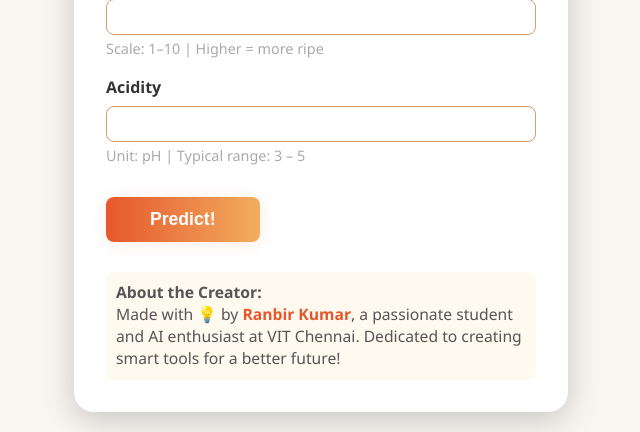
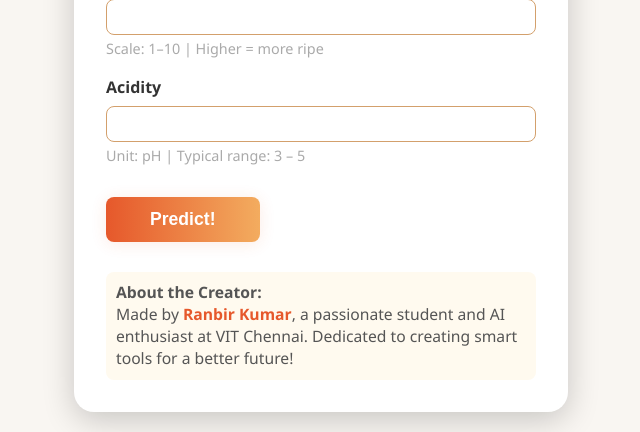
Before and after one commit to Ranbirkumar26/apple_q_detection, a Flask app: page / in a window 1280 px wide. Shown: the part 913-1345 px from the top of the page, without its empty margins (319-959 px from the left). Run offline with Flask 3, Linux system fonts and the light colour scheme; parts of the project's set-up code (start-up, migrations or seed data) failed here and were passed over.

Commit message:
Update credit section in index.html

```diff
--- a/templates/index.html
+++ b/templates/index.html
@@ -320,7 +320,7 @@
         <!-- About the Creator -->
         <div class="credit" aria-label="About the Creator">
             <strong>About the Creator:</strong><br />
-            Made with 💡 by <a href="https://ranbir26portfolio.netlify.app" target="_blank" rel="noopener noreferrer" class="creator-link">Ranbir Kumar</a>, a passionate student and AI enthusiast at VIT Chennai. Dedicated to creating smart tools for a better future!
+            Made by <a href="https://ranbir26portfolio.netlify.app" target="_blank" rel="noopener noreferrer" class="creator-link">Ranbir Kumar</a>, a passionate student and AI enthusiast at VIT Chennai. Dedicated to creating smart tools for a better future!
         </div>
     </div>
 
```
